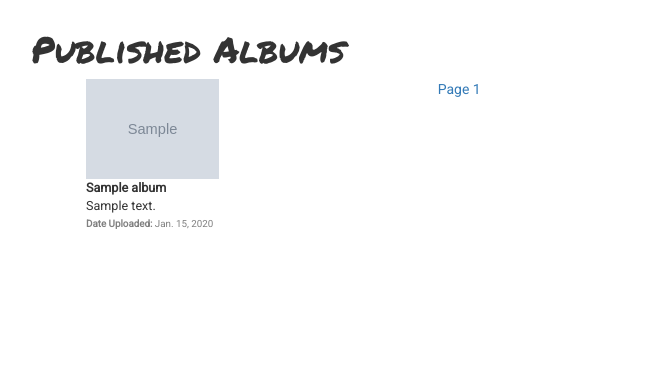
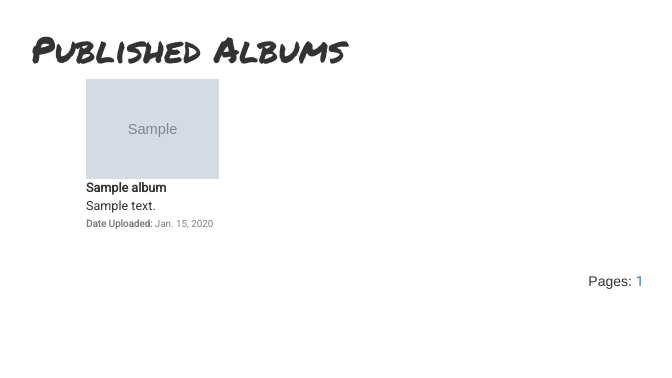
Before and after one commit to clair3st/django-imager, a Django app: page /images/albums/ in a window 1280 px wide. Shown: the part 51-429 px from the top of the page, without its empty margins (54-726 px from the left). Run offline with Django 3.2, Linux system fonts and the light colour scheme; tables that the repository leaves empty hold one stand-in row (values such as "Sample post"); grey boxes marked "Sample" are stand-in pictures; some libraries are stand-ins or nearby versions.

Commit message:
fixing columns in templates to fit 4

```diff
--- a/imagersite/imager_images/templates/imager_images/album_detail.html
+++ b/imagersite/imager_images/templates/imager_images/album_detail.html
@@ -19,7 +19,7 @@
 
                 {% for photo in album.contents.all %}
 
-                <li class="col-sm-4">
+                <li class="col-sm-3">
 
                     <a href="{% url 'photo_detail' photo.id %}">
                     <img style="object-fit: cover; height: 100px;" src="/media/{{ photo.image_file }}"></a>
--- a/imagersite/imager_images/templates/imager_images/albums.html
+++ b/imagersite/imager_images/templates/imager_images/albums.html
@@ -9,7 +9,7 @@
             <ul class="unstyled">
 
 {% for album in albums %}
-                <li class="col-sm-4">
+                <li class="col-sm-3">
 
                     <a href="{% url 'album_detail' album.id %}">
 
@@ -25,11 +25,14 @@
                 </li>
 
 {% endfor %}
-            {% for page_num in paginator.page_range %}
-        <li><a href="?page={{ page_num }}">Page {{ page_num }}</a></li>
-        {% endfor %}
             </ul>
         </div>
+    </div>
+    <div class="container text-center pages">
+            Pages:
+                {% for page_num in paginator.page_range %}
+                <a href="?page={{ page_num }}">{{ page_num }}</a>
+            {% endfor %}
     </div>
 </div>
 
--- a/imagersite/imager_images/templates/imager_images/gallery.html
+++ b/imagersite/imager_images/templates/imager_images/gallery.html
@@ -21,7 +21,7 @@
             <ul class="unstyled">
                 {% for album in albums %}
 
-                <li class="col-sm-4">
+                <li class="col-sm-3">
                 <a href="{% url 'album_detail' album.id %}">
 
                     {% if album.cover_photo.image_file %}
@@ -42,7 +42,7 @@
                 <ul class="unstyled">
                 {% for photo in photos %}
 
-                <li class="col-sm-4">
+                <li class="col-sm-3">
                 <a href="{% url 'photo_detail' photo.id %}">
                     <img style="object-fit: cover; height: 100px;" src="/media/{{ photo.image_file }}"></a>
                     <p id="th-title"><b>{{ photo.title }}</b></p>
```
Also changed, not shown: imagersite/imager_images/templates/imager_images/photos.html (+10 -7 lines).
